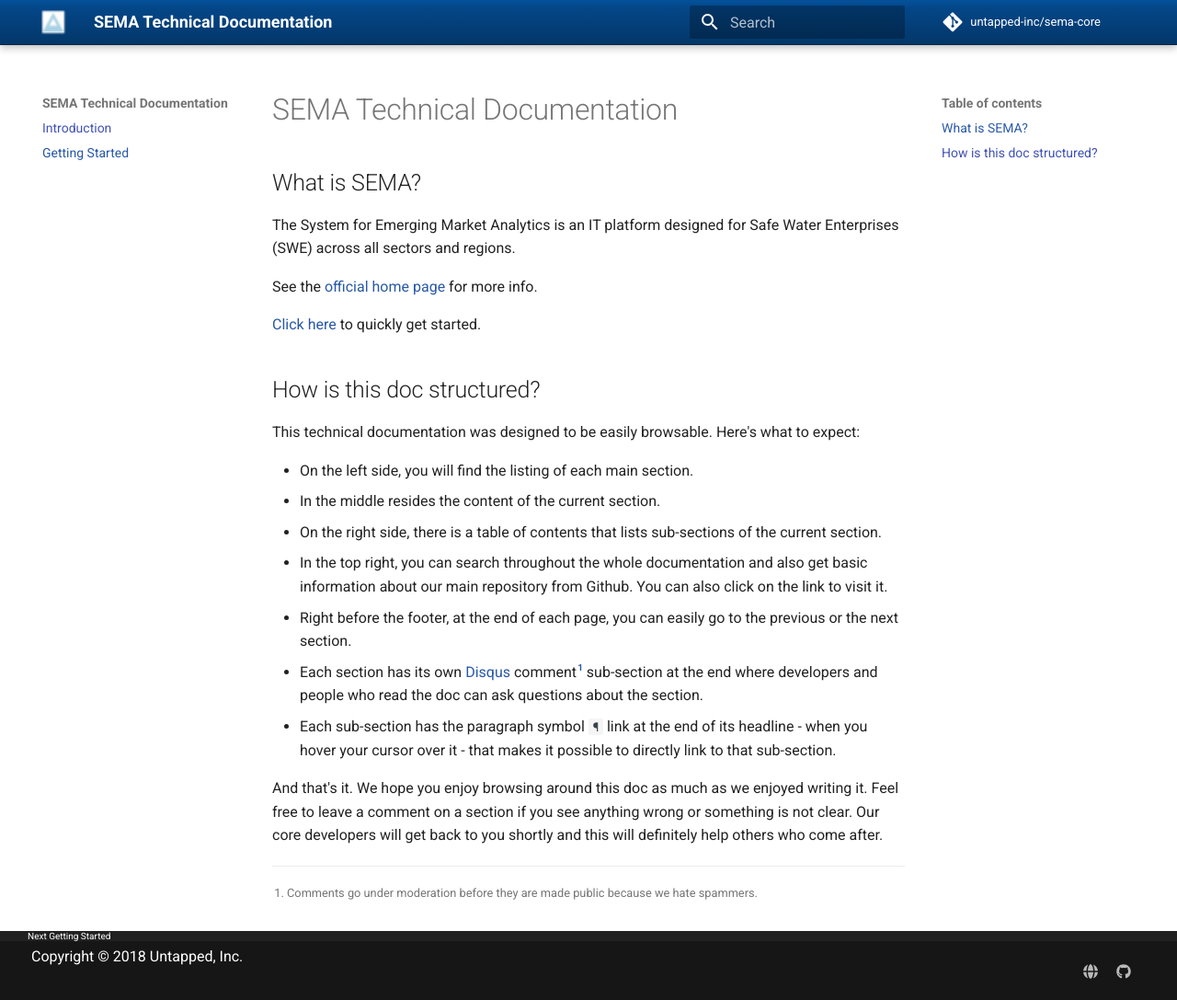
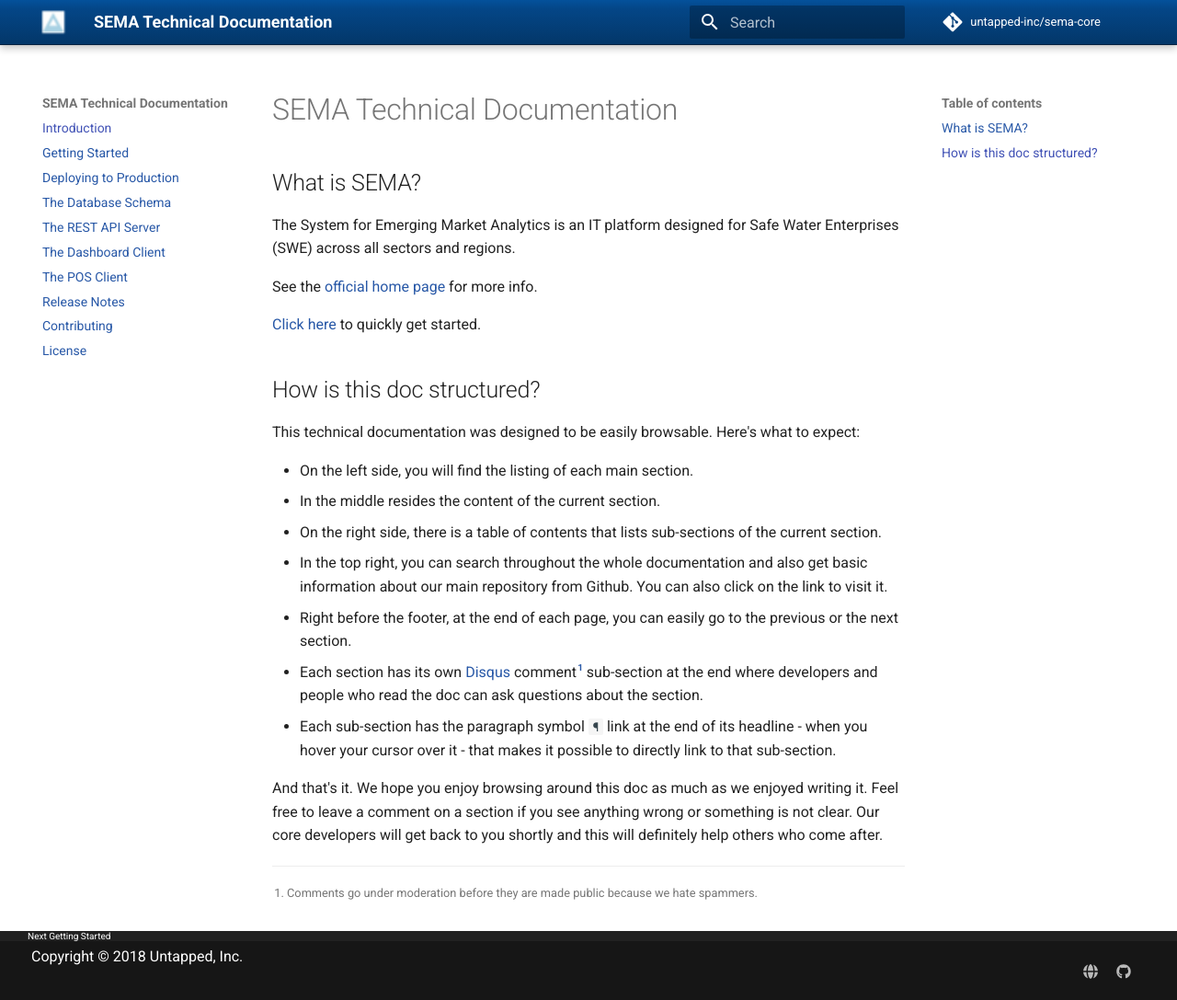
Before and after one commit to untapped-inc/sema-docs, an MkDocs documentation site: the page built from docs/index.md, in a window 1280 px wide and 1087 px high. Shown: the whole window at 92% size. Built offline with MkDocs 1.6.1 and Material for MkDocs 9.7.7, drawn with Linux system fonts in a browser that asks for light colours; comment, search, counter and statistics services are not loaded.

Commit message:
[Patch] Add more pages to the navigation menu

```diff
--- a/mkdocs.yml
+++ b/mkdocs.yml
@@ -32,6 +32,14 @@ markdown_extensions:
 nav:
   - Introduction: index.md
   - Getting Started: getting-started.md
+  - Deploying to Production: deploying-to-production.md
+  - The Database Schema: the-database-schema.md
+  - The REST API Server: the-rest-api-server.md
+  - The Dashboard Client: the-dashboard-client.md
+  - The POS Client: the-pos-client.md
+  - Release Notes: release-notes.md
+  - Contributing: contributing.md
+  - License: license.md
 
 extra_css: [assets/stylesheets/style.css]
 repo_name: 'untapped-inc/sema-core'
```
